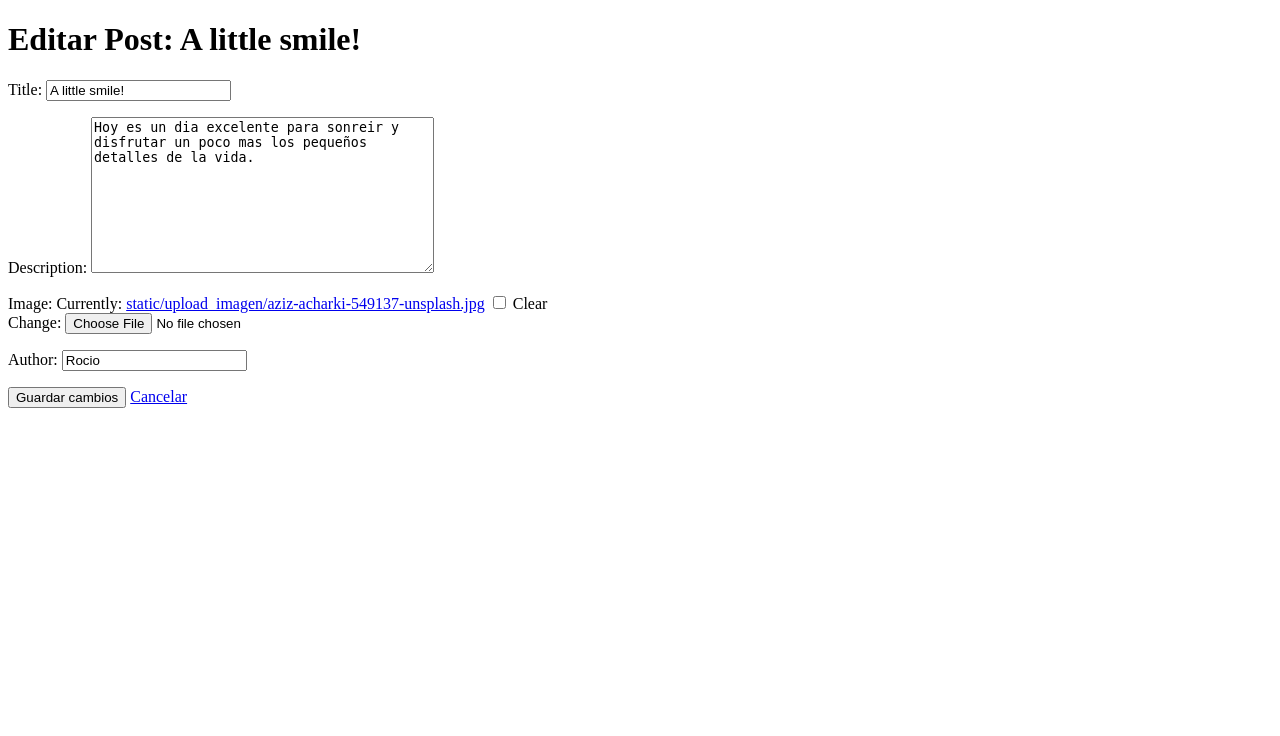
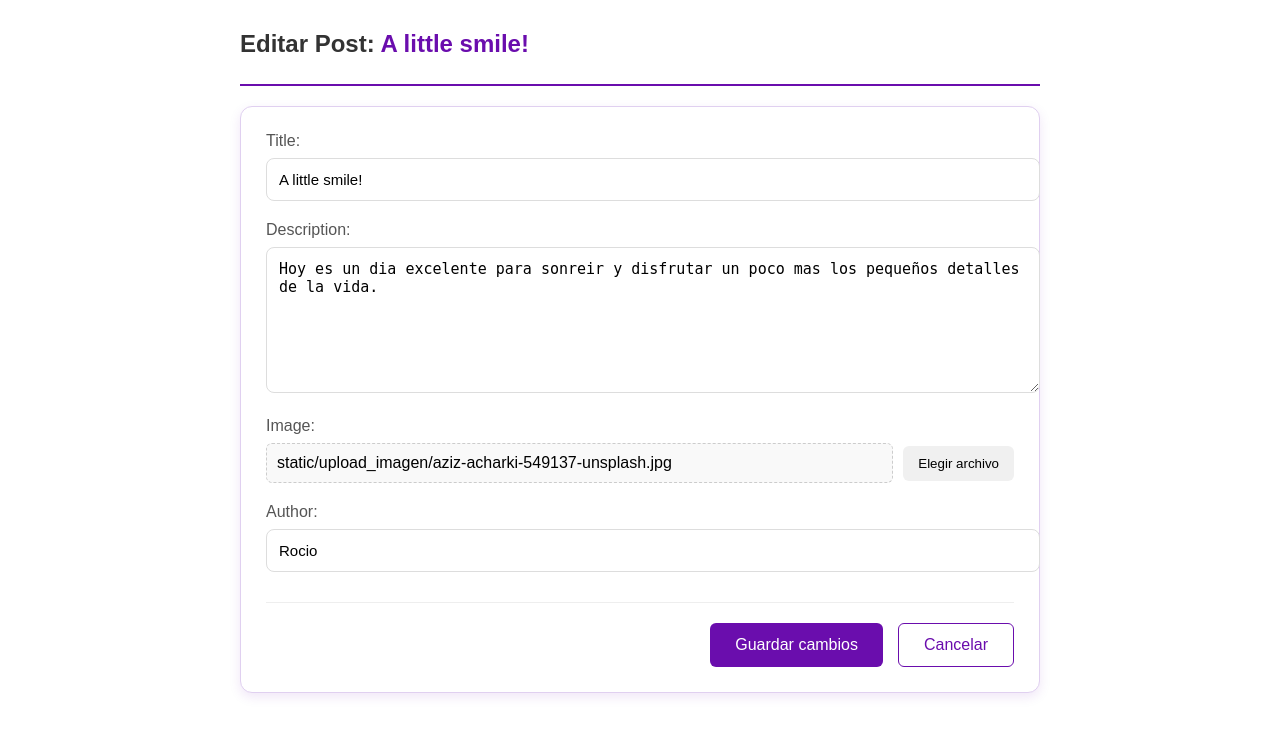
Before and after one commit to CarlimarR/Django_Project04, a Django app: page /post/1/update/ in a window 1280 px wide. Shown: the top 736 px of the page. Run offline with Django 5.2, Linux system fonts and the light colour scheme; data comes from the database, SQL or seed files in the repository; both versions use the stored data as it was after the commit.

Commit message:
feature/styles

```diff
--- /dev/null
+++ b/static/css/post_update.css
@@ -0,0 +1,128 @@
+/* Estilo específico para edición */
+.edit-container {
+    max-width: 800px;
+    margin: 30px auto;
+    font-family: 'IBM Plex Sans', sans-serif;
+}
+
+.edit-header {
+    border-bottom: 2px solid #6a0dad;
+    padding-bottom: 10px;
+    margin-bottom: 20px;
+}
+
+.edit-header h1 {
+    color: #333;
+    font-size: 24px;
+}
+
+.post-title {
+    color: #6a0dad;
+}
+
+.edit-form-box {
+    background: #fff;
+    border-radius: 12px;
+    padding: 25px;
+    box-shadow: 0 4px 12px rgba(106, 13, 173, 0.1);
+    border: 1px solid #e0d0f0;
+}
+
+.form-row {
+    margin-bottom: 20px;
+}
+
+.form-row label {
+    display: block;
+    margin-bottom: 8px;
+    font-weight: 500;
+    color: #555;
+}
+
+.form-field {
+    width: 100%;
+    padding: 12px;
+    border: 1px solid #ddd;
+    border-radius: 8px;
+    font-size: 15px;
+    transition: border 0.3s;
+}
+
+.form-field:focus {
+    border-color: #6a0dad;
+    outline: none;
+}
+
+textarea.form-field {
+    min-height: 120px;
+    resize: vertical;
+}
+
+.file-upload {
+    display: flex;
+    align-items: center;
+    gap: 10px;
+}
+
+.file-name {
+    flex-grow: 1;
+    padding: 10px;
+    background: #f9f9f9;
+    border-radius: 6px;
+    border: 1px dashed #ccc;
+}
+
+.file-input {
+    display: none;
+}
+
+.browse-btn {
+    background: #f0f0f0;
+    border: none;
+    padding: 10px 15px;
+    border-radius: 6px;
+    cursor: pointer;
+    transition: background 0.3s;
+}
+
+.browse-btn:hover {
+    background: #e0e0e0;
+}
+
+.form-actions {
+    display: flex;
+    justify-content: flex-end;
+    gap: 15px;
+    margin-top: 30px;
+    padding-top: 20px;
+    border-top: 1px solid #eee;
+}
+
+.save-btn {
+    background-color: #6a0dad;
+    color: white;
+    border: none;
+    padding: 12px 25px;
+    border-radius: 6px;
+    font-size: 16px;
+    font-weight: 500;
+    cursor: pointer;
+    transition: background 0.3s;
+}
+
+.save-btn:hover {
+    background-color: #5a0b9d;
+}
+
+.cancel-link {
+    color: #6a0dad;
+    padding: 12px 25px;
+    text-decoration: none;
+    border: 1px solid #6a0dad;
+    border-radius: 6px;
+    transition: all 0.3s;
+}
+
+.cancel-link:hover {
+    background-color: #f5f0fa;
+}
--- a/templates/post_update.html
+++ b/templates/post_update.html
@@ -1,15 +1,66 @@
+{% load static %}
 <!DOCTYPE html>
-<html>
+<html lang="es">
 <head>
-    <title>Editar Post</title>
+    <meta charset="UTF-8">
+    <meta name="viewport" content="width=device-width, initial-scale=1.0">
+    <title>Editar Post: {{ object.title }}</title>
+    <link rel="stylesheet" href="{% static 'css/post_update.css' %}">
 </head>
 <body>
-    <h1>Editar Post: {{ object.title }}</h1>
-    <form method="post" enctype="multipart/form-data">
-        {% csrf_token %}
-        {{ form.as_p }}  <!-- Muestra todos los campos editables del modelo -->
-        <button type="submit">Guardar cambios</button>
-        <a href="{% url 'post_details' object.pk %}">Cancelar</a>
-    </form>
+    <div class="edit-container">
+        <div class="edit-header">
+            <h1>Editar Post: <span class="post-title">{{ object.title }}</span></h1>
+        </div>
+
+        <div class="edit-form-box">
+            <form method="post" enctype="multipart/form-data">
+                {% csrf_token %}
+
+                <div class="form-row">
+                    <label>Title:</label>
+                    <input type="text" name="title" value="{{ form.title.value }}" class="form-field">
+                </div>
+
+                <div class="form-row">
+                    <label>Description:</label>
+                    <textarea name="description" class="form-field">{{ form.description.value }}</textarea>
+                </div>
+
+                <div class="form-row">
+                    <label>Image:</label>
+                    <div class="file-upload">
+                        <span class="file-name">
+                            {% if object.image %}
+                                {{ object.image.name }}
+                            {% else %}
+                                No se ha seleccionado ningún archivo
+                            {% endif %}
+                        </span>
+                        <input type="file" name="image" class="file-input">
+                        <button type="button" class="browse-btn">Elegir archivo</button>
+                    </div>
+                </div>
+
+                <div class="form-row">
+                    <label>Author:</label>
+                    <input type="text" name="author" value="{{ form.author.value }}" class="form-field">
+                </div>
+
+                <div class="form-actions">
+                    <button type="submit" class="save-btn">Guardar cambios</button>
+                    <a href="{% url 'post_details' object.pk %}" class="cancel-link">Cancelar</a>
+                </div>
+            </form>
+        </div>
+    </div>
+
+    <script>
+        // Script para mostrar el nombre del archivo seleccionado
+        document.querySelector('.file-input').addEventListener('change', function(e) {
+            const fileName = e.target.files[0] ? e.target.files[0].name : 'No se ha seleccionado ningún archivo';
+            document.querySelector('.file-name').textContent = fileName;
+        });
+    </script>
 </body>
 </html>
```
Also changed, not shown: static/css/post_create.css (added, +69 -0 lines), static/css/post_delete.css (added, +76 -0 lines), static/css/post_details.css (added, +98 -0 lines), templates/post_create.html (+37 -9 lines), templates/post_delete.html (+27 -9 lines), templates/post_details.html (+26 -12 lines), db.sqlite3.
